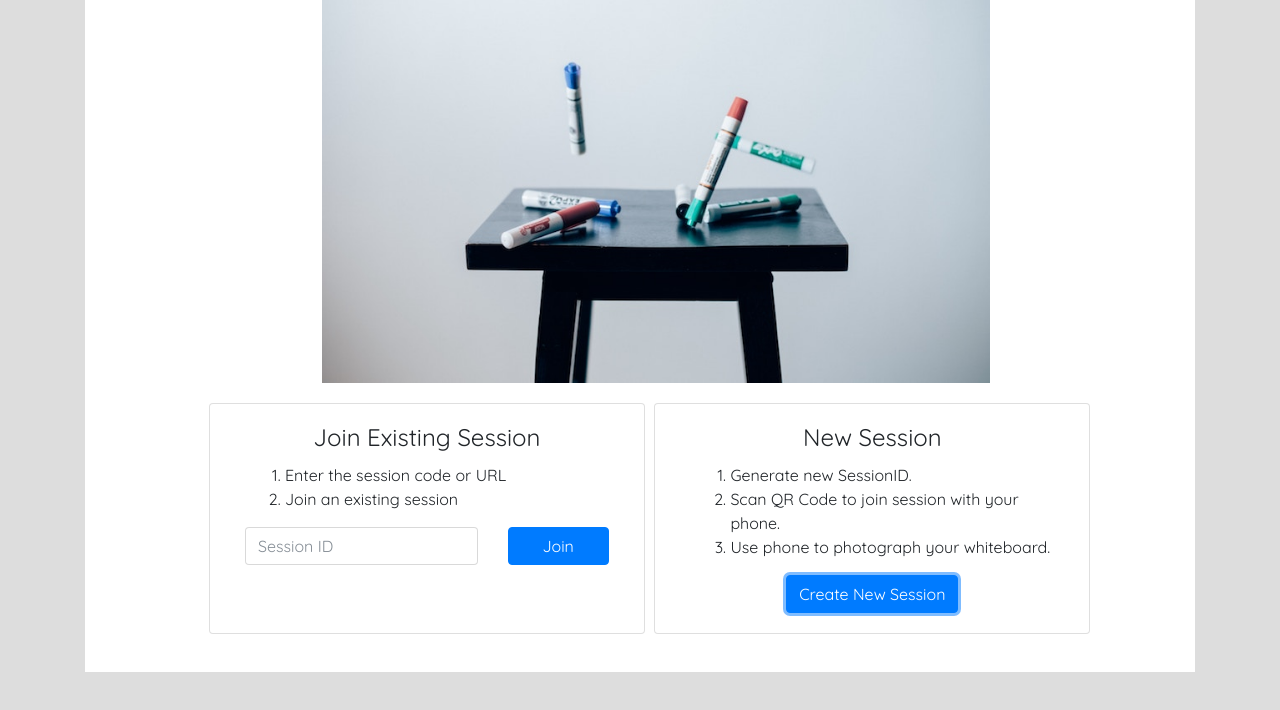
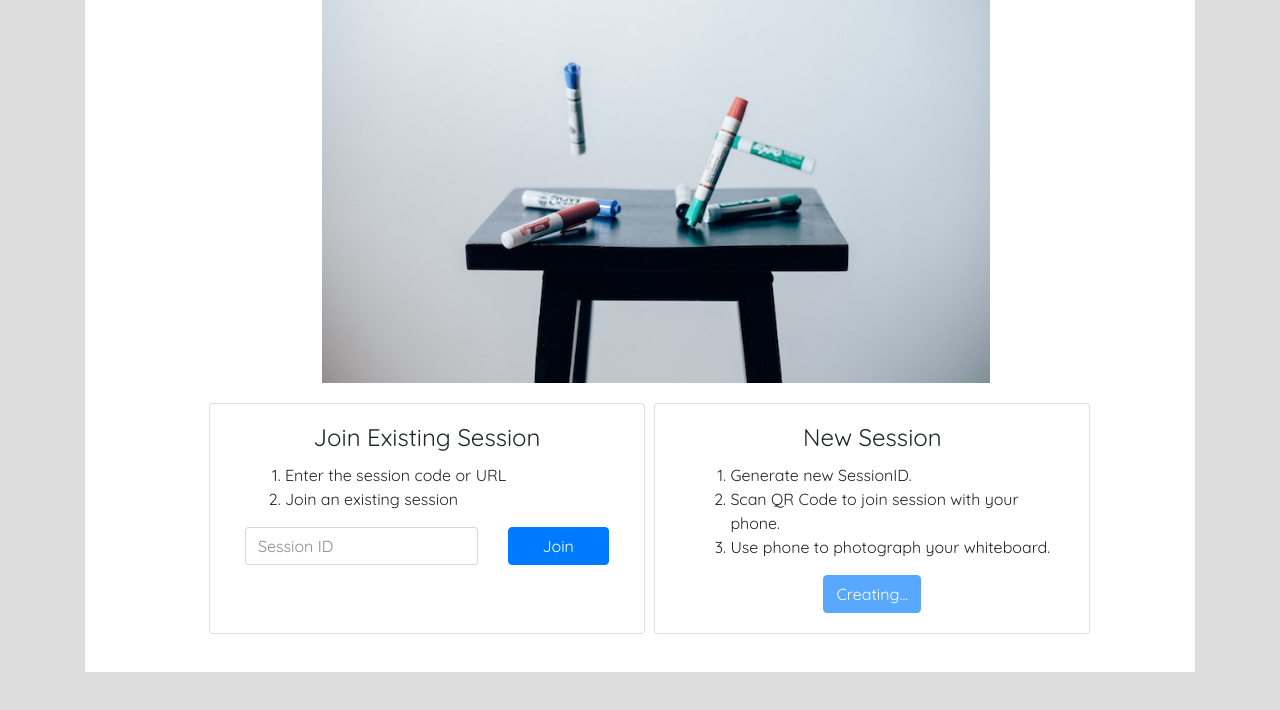
Before and after one commit to sdavidson15/whiteboarder, a plain HTML site: page whiteboarder-web/index.html in a window 1280 px wide. Both pictures are taken after a click on the button "Create New Session". Shown: the part 266-976 px from the top of the page. Drawn offline with nearby package versions, Linux system fonts and the light colour scheme; no server answers.

Commit message:
web: wire up "Create New Session" button

```diff
--- a/whiteboarder-web/index.html
+++ b/whiteboarder-web/index.html
@@ -90,7 +90,7 @@
                                 <li>Use phone to photograph your whiteboard.</li>
                             </ol>
                             <div class="text-center">
-                                <button type="button" class="btn btn-primary">Create New Session</button>
+                                <button id="create-new-session" type="button" class="btn btn-primary">Create New Session</button>
                             </div>
                         </div>
                     </div>
--- a/whiteboarder-web/whiteboarder.js
+++ b/whiteboarder-web/whiteboarder.js
@@ -3,16 +3,17 @@ const routePrefix = "/whiteboarder";
 
 // `callback` will be called with one parameter: the new sessionID.
 function POST_Session(callback) {
-    if (!DEBUG_MODE) {
-        $.ajax(routePrefix + '/session', {
-            type: "POST",
-            contentType: "application/json",
-            dataType: 'text',
-            success: switchToSession,
-        });
-    } else {
-        switchToSession('new-session-id');
-    }
+    $.ajax(routePrefix + '/session', {
+        type: "POST",
+        contentType: "application/json",
+        dataType: 'text',
+        success: callback,
+        timeout: 2000,
+        error: function(msg) {
+            console.log(msg);
+            alert("error creating session: " + msg.statusText);
+        }
+    });
 }
 
 function navigateToURLForSession(sessionID) {
@@ -71,6 +72,14 @@ $(function() {
         navigateToURLForSession($("#session-id-input-welcome").val());
     });
 
+    $("#create-new-session").click(function() {
+        $("#create-new-session").prop("disabled", true);
+        $("#create-new-session").text("Creating...");
+        POST_Session(function(newSessionID) {
+            navigateToURLForSession(newSessionID);
+        });
+    });
+
     var refreshIteration = 0;
     function refreshCurrentImage() {
         if (!sessionID) return;
```
